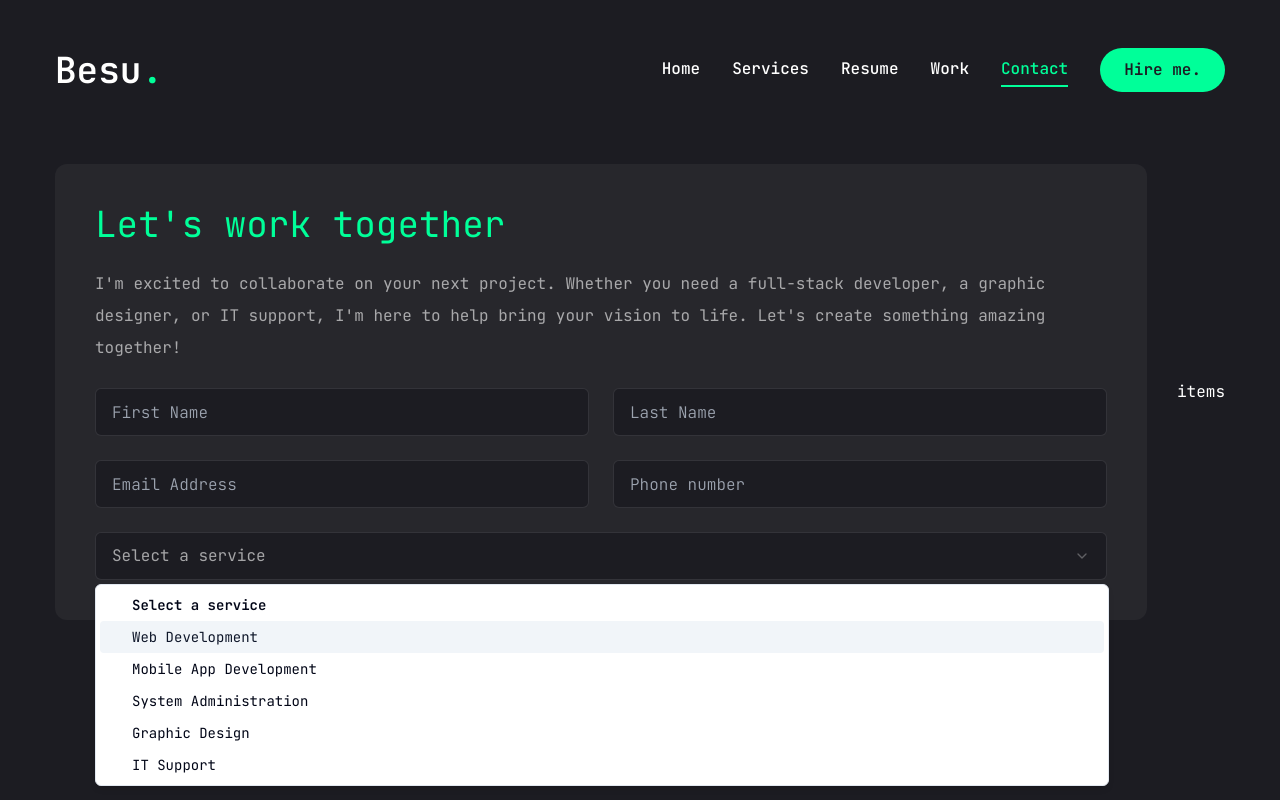
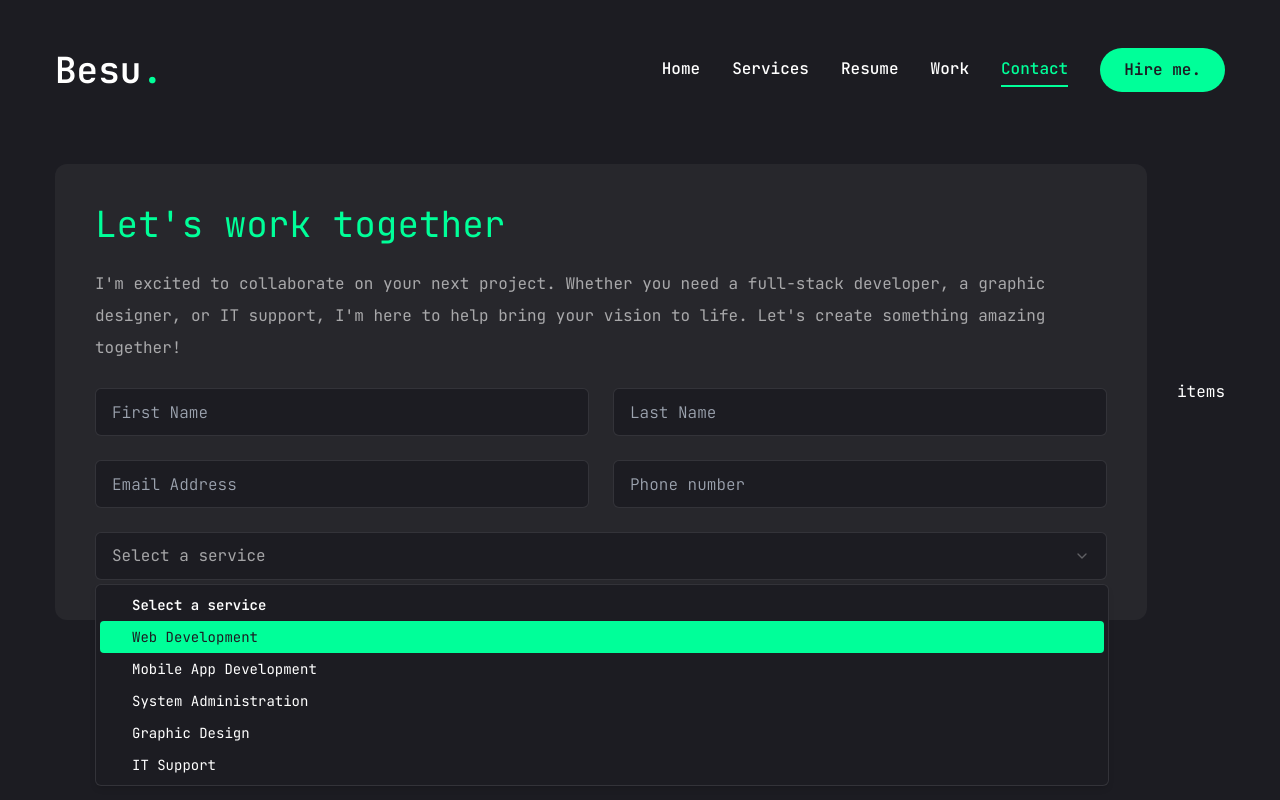
Before and after one commit to Besufekad-HAZ/My-Portfolio-Next, a Next.js app: page /contact in a window 1280 px wide. Both pictures are taken after a click on the button "Select a service". Built offline with nearby package versions, Linux system fonts and the light colour scheme.

Commit message:
Style the select options bg focus and hover options

```diff
--- a/components/ui/select.tsx
+++ b/components/ui/select.tsx
@@ -77,7 +77,7 @@
     <SelectPrimitive.Content
       ref={ref}
       className={cn(
-        "relative z-50 max-h-96 min-w-[8rem] overflow-hidden rounded-md border border-slate-200 bg-white text-slate-950 shadow-md data-[state=open]:animate-in data-[state=closed]:animate-out data-[state=closed]:fade-out-0 data-[state=open]:fade-in-0 data-[state=closed]:zoom-out-95 data-[state=open]:zoom-in-95 data-[side=bottom]:slide-in-from-top-2 data-[side=left]:slide-in-from-right-2 data-[side=right]:slide-in-from-left-2 data-[side=top]:slide-in-from-bottom-2 dark:border-slate-800 dark:bg-slate-950 dark:text-slate-50",
+        "relative z-50 max-h-96 min-w-[8rem] overflow-hidden rounded-md border border-white/10 bg-primary text-white shadow-md data-[state=open]:animate-in data-[state=closed]:animate-out data-[state=closed]:fade-out-0 data-[state=open]:fade-in-0 data-[state=closed]:zoom-out-95 data-[state=open]:zoom-in-95 data-[side=bottom]:slide-in-from-top-2 data-[side=left]:slide-in-from-right-2 data-[side=right]:slide-in-from-left-2 data-[side=top]:slide-in-from-bottom-2 dark:border-slate-800 dark:bg-slate-950 dark:text-slate-50",
         position === "popper" &&
           "data-[side=bottom]:translate-y-1 data-[side=left]:-translate-x-1 data-[side=right]:translate-x-1 data-[side=top]:-translate-y-1",
         className
@@ -120,7 +120,7 @@
   <SelectPrimitive.Item
     ref={ref}
     className={cn(
-      "relative flex w-full cursor-default select-none items-center rounded-sm py-1.5 pl-8 pr-2 text-sm outline-none focus:bg-slate-100 focus:text-slate-900 data-[disabled]:pointer-events-none data-[disabled]:opacity-50 dark:focus:bg-slate-800 dark:focus:text-slate-50",
+      "relative flex w-full cursor-default select-none items-center rounded-sm py-1.5 pl-8 pr-2 text-sm outline-none focus:bg-accent focus:text-primary data-[disabled]:pointer-events-none data-[disabled]:opacity-50 dark:focus:bg-slate-800 dark:focus:text-slate-50",
       className
     )}
     {...props}
```
